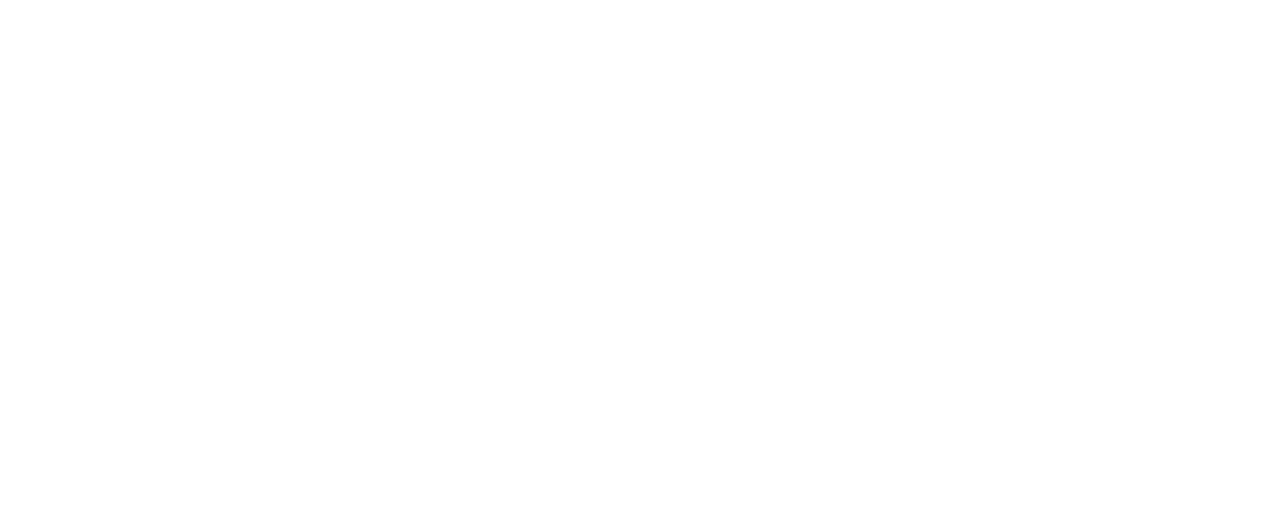
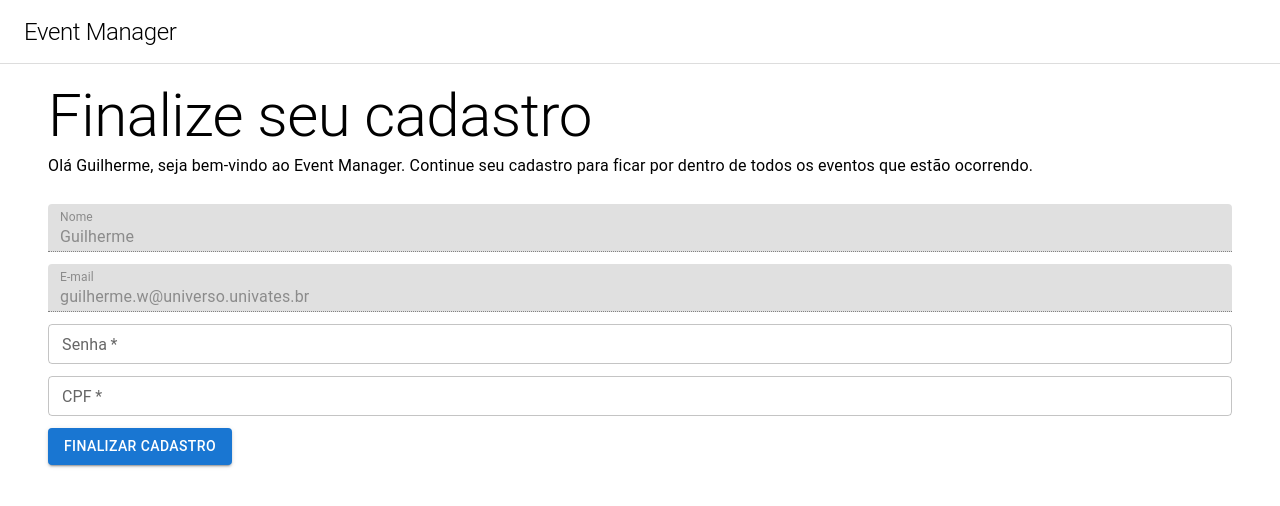
Before and after one commit to guilhermeaw/event-manager, a React (Vite) app in the folder packages/client/: page /complete-register/1 in a window 1280 px wide. Before the commit this address had no page. Shown: the top 506 px of the page. Built offline with nearby package versions, Linux system fonts and the light colour scheme; a web font is replaced by a local one.

Commit message:
Adiciona página de continuação de cadastro

```diff
--- /dev/null
+++ b/packages/client/src/components/InputCPF/index.tsx
@@ -0,0 +1,13 @@
+import { TextField, TextFieldProps } from '@mui/material';
+
+export const InputCPF = (props: TextFieldProps) => {
+  return (
+    <TextField
+      label="CPF"
+      sx={{ background: '#fff' }}
+      size="small"
+      fullWidth
+      {...props}
+    />
+  );
+};
--- /dev/null
+++ b/packages/client/src/components/InputPassword/index.tsx
@@ -0,0 +1,14 @@
+import { TextField, TextFieldProps } from '@mui/material';
+
+export const InputPassword = (props: TextFieldProps) => {
+  return (
+    <TextField
+      label="Senha"
+      type="password"
+      sx={{ background: '#fff' }}
+      size="small"
+      fullWidth
+      {...props}
+    />
+  );
+};
--- /dev/null
+++ b/packages/client/src/pages/CompleteRegister/index.tsx
@@ -0,0 +1,60 @@
+import { Button, Typography } from '@mui/material';
+import { RefObject, useEffect, useRef } from 'react';
+import { useParams } from 'react-router-dom';
+
+import { InputCPF } from '../../components/InputCPF';
+import { InputEmail } from '../../components/InputEmail';
+import { InputPassword } from '../../components/InputPassword';
+import { InputUserName } from '../../components/InputUserName';
+import { MainContainer } from '../../components/MainContainer';
+
+const CompleteRegisterPage = () => {
+  const passwordInput = useRef(null) as RefObject<HTMLInputElement>;
+  const cpfInput = useRef(null) as RefObject<HTMLInputElement>;
+
+  const { token } = useParams();
+
+  useEffect(() => {
+    // Busca se tem um usuário com o token
+    // Se tiver, preenche os campos de name e e-mail. Se não, redireciona pro login
+  }, []);
+
+  const user = {
+    name: 'Guilherme',
+    email: 'guilherme.w@universo.univates.br',
+  };
+
+  return (
+    <MainContainer>
+      <Typography variant="h2">Finalize seu cadastro</Typography>
+      <Typography variant="subtitle1">
+        Olá {user.name}, seja bem-vindo ao Event Manager. Continue seu cadastro
+        para ficar por dentro de todos os eventos que estão ocorrendo.
+      </Typography>
+
+      <form style={{ marginTop: '1rem' }}>
+        <InputUserName
+          value={user.name}
+          variant="filled"
+          disabled
+          margin="dense"
+        />
+        <InputEmail
+          value={user.email}
+          variant="filled"
+          disabled
+          margin="dense"
+        />
+
+        <InputPassword margin="dense" inputRef={passwordInput} required />
+        <InputCPF margin="dense" inputRef={cpfInput} required />
+
+        <Button type="submit" variant="contained" sx={{ marginTop: '0.5rem' }}>
+          Finalizar cadastro
+        </Button>
+      </form>
+    </MainContainer>
+  );
+};
+
+export default CompleteRegisterPage;
--- a/packages/client/src/pages/Login/index.tsx
+++ b/packages/client/src/pages/Login/index.tsx
@@ -1,5 +1,5 @@
 import { FormEvent, RefObject, useRef } from 'react';
-import { Grid, TextField, Typography, Button } from '@mui/material';
+import { Grid, Typography, Button } from '@mui/material';
 import { useNavigate } from 'react-router-dom';
 
 import * as S from './styles';
@@ -8,6 +8,7 @@ import { useAuth } from '../../store/Auth';
 
 import { RouterLink } from '../../components/RouterLink';
 import { InputEmail } from '../../components/InputEmail';
+import { InputPassword } from '../../components/InputPassword';
 
 const LoginPage = () => {
   const emailInput = useRef(null) as RefObject<HTMLInputElement>;
@@ -51,10 +52,8 @@ const LoginPage = () => {
             required
           />
 
-          <TextField
-            label="Senha"
-            type="password"
-            sx={{ background: '#fff' }}
+          <InputPassword
+            size="medium"
             margin="dense"
             inputRef={passwordInput}
             required
--- a/packages/client/src/pages/SignUp/index.tsx
+++ b/packages/client/src/pages/SignUp/index.tsx
@@ -1,5 +1,5 @@
 import { FormEvent, RefObject, useRef } from 'react';
-import { Button, Grid, TextField, Typography } from '@mui/material';
+import { Button, Grid, Typography } from '@mui/material';
 import { useNavigate } from 'react-router-dom';
 
 import { RouterLink } from '../../components/RouterLink';
@@ -8,6 +8,8 @@ import { InputUserName } from '../../components/InputUserName';
 import { useUserCreate } from '../../services/mutations';
 
 import * as S from './styles';
+import { InputPassword } from '../../components/InputPassword';
+import { InputCPF } from '../../components/InputCPF';
 
 const SignUpPage = () => {
   const nameInput = useRef(null) as RefObject<HTMLInputElement>;
@@ -62,22 +64,14 @@ const SignUpPage = () => {
             required
           />
 
-          <TextField
-            label="Senha"
-            type="password"
-            sx={{ background: '#fff' }}
+          <InputPassword
+            size="medium"
             margin="dense"
             inputRef={passwordInput}
             required
           />
 
-          <TextField
-            label="CPF"
-            sx={{ background: '#fff' }}
-            margin="dense"
-            inputRef={cpfInput}
-            required
-          />
+          <InputCPF size="medium" margin="dense" inputRef={cpfInput} required />
 
           <Button
             type="submit"
--- a/packages/client/src/routes/index.tsx
+++ b/packages/client/src/routes/index.tsx
@@ -9,6 +9,7 @@ import DashboardPage from '../pages/Dashboard';
 
 import EventCheckinPage from '../pages/EventCheckin';
 import EventQuickRegistrationPage from '../pages/QuickEventRegistration';
+import CompleteRegisterPage from '../pages/CompleteRegister';
 
 const EventsPage = React.lazy(() => import('../pages/Events'));
 
@@ -22,9 +23,14 @@ export const Routes = () => (
 
         <Route path="/events" element={<EventsPage />} />
         <Route path="/events/check-in" element={<EventCheckinPage />} />
+
         <Route
           path="/events/quick-registration"
           element={<EventQuickRegistrationPage />}
+        />
+        <Route
+          path="/complete-register/:token"
+          element={<CompleteRegisterPage />}
         />
 
         <Route path="/dashboard" element={<DashboardPage />} />
```
